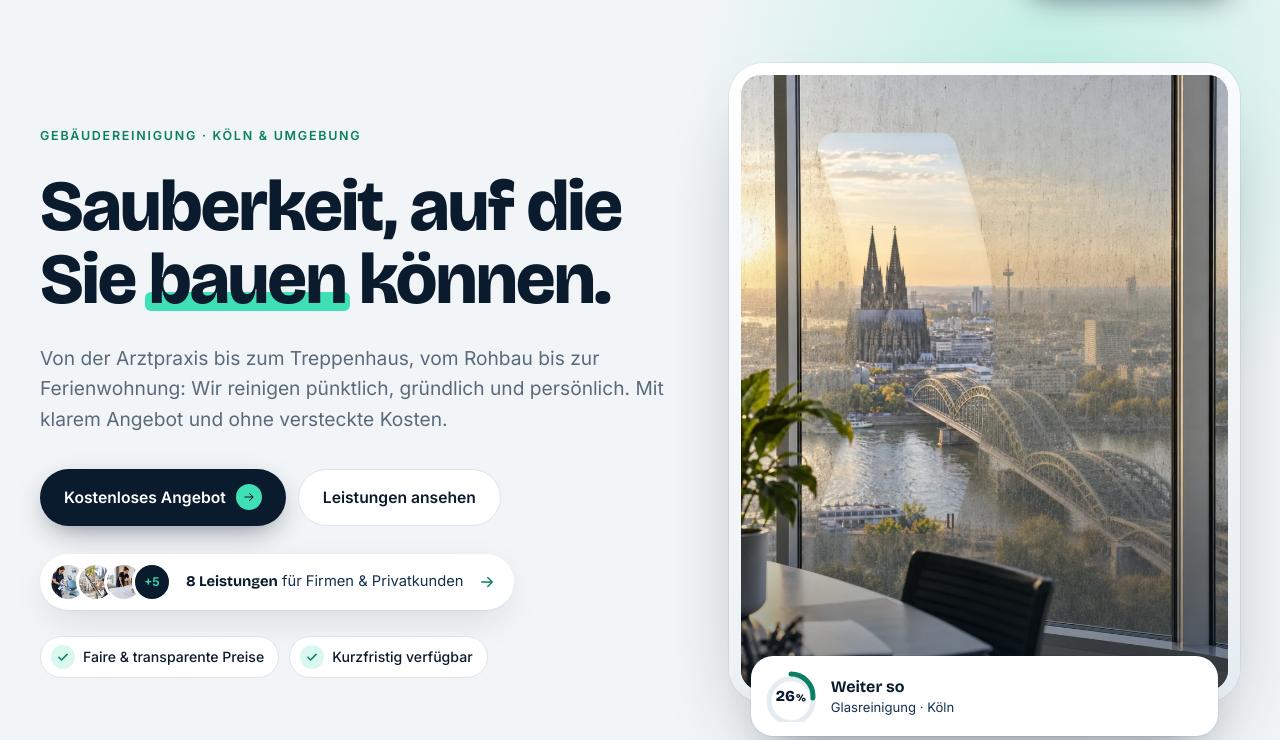
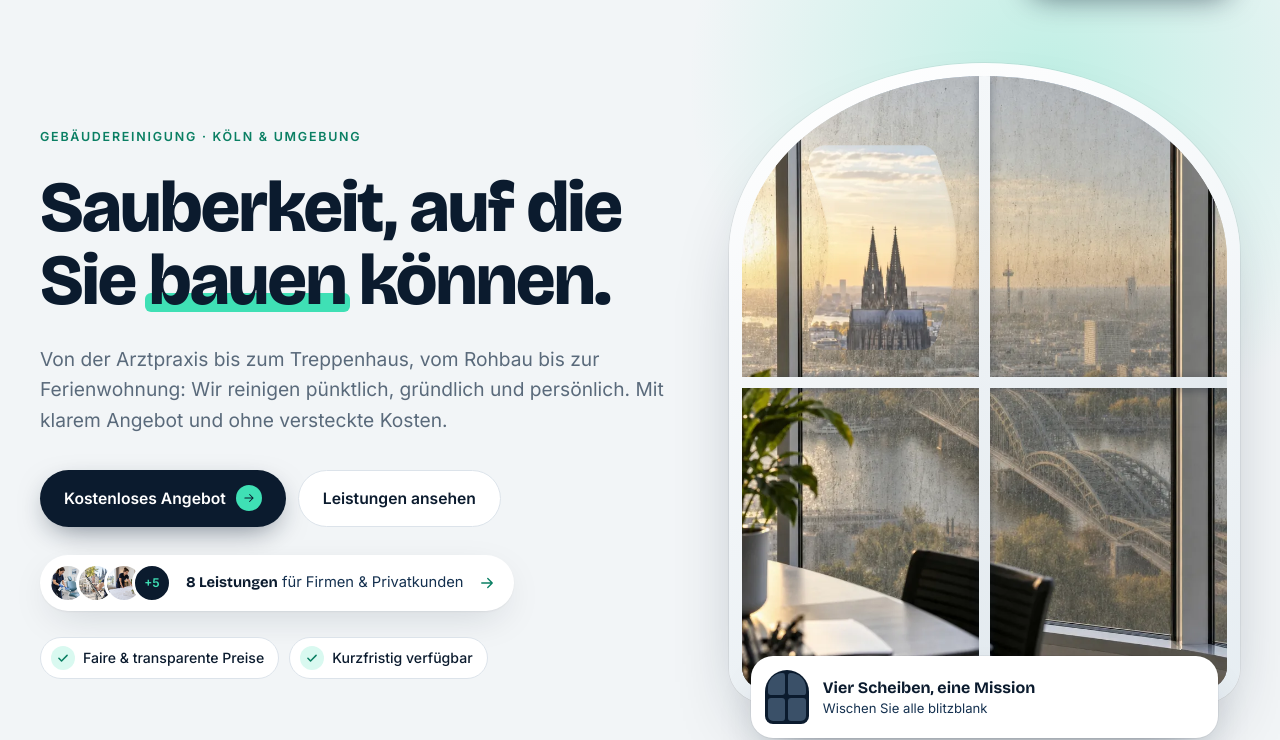
Before and after one commit to Naktz-ai/blaum-dienstleistungen, a plain HTML site: page index.html in a window 1280 px wide. Shown: the part 77-817 px from the top of the page. Drawn offline with nearby package versions, Linux system fonts and the light colour scheme.

Commit message:
Hero game: arched four-pane window, cleaned pane by pane against the clock
Co-Authored-By: Claude Fable 5.2 <noreply@anthropic.com>

```diff
--- a/assets/site.js
+++ b/assets/site.js
@@ -91,59 +91,65 @@ const $ = id => document.getElementById(id);
 })();
 
 
-/* home: wipe the dirty window clean with a squeegee */
+
+/* home: clean the four panes of the window with a squeegee, against the clock */
 (()=>{
   const win=document.getElementById('wipe'), cv=document.getElementById('grime'); if(!win||!cv) return;
-  const ctx=cv.getContext('2d',{willReadFrequently:true});
-  const sq=document.getElementById('squeegee'), txt=document.getElementById('wipeTxt'), ring=document.getElementById('wipeRing'), pct=document.getElementById('wipePct'), panel=document.getElementById('wipePanel'),
-        reset=document.getElementById('wipeReset'), badge=document.getElementById('wipeBadge');
+  const ctx=cv.getContext('2d',{willReadFrequently:true}), el=id=>document.getElementById(id);
+  const sq=el('squeegee'), txt=el('wipeTxt'), sub=el('wipeSub'), panel=el('wipePanel'), reset=el('wipeReset'), badge=el('wipeBadge'),
+        panes=[...el('panes').children], mini=[...el('wipeMini').children];
   const reduce=matchMedia('(prefers-reduced-motion: reduce)').matches;
   const img=new Image(); img.src='assets/window-dirty.webp';
-  let W=0,H=0,dpr=1,last=null,done=false,demo=false,checkT=0,replay=false;
+  let W=0,H=0,dpr=1,last=null,done=false,demo=false,checkT=0,replay=false,ok=[0,0,0,0],t0=0;
 
   function paint(){
     if(!cv.offsetWidth) return;
     dpr=Math.min(devicePixelRatio||1,2); W=cv.offsetWidth; H=cv.offsetHeight;
     cv.width=Math.round(W*dpr); cv.height=Math.round(H*dpr); ctx.setTransform(dpr,0,0,dpr,0,0);
     ctx.globalCompositeOperation='source-over';
-    // same framing as the clean photo (object-fit:cover, 50% 35%)
     const s=Math.max(W/img.naturalWidth,H/img.naturalHeight), w=img.naturalWidth*s, h=img.naturalHeight*s;
     ctx.drawImage(img,(W-w)*.5,(H-h)*.35,w,h);
-    done=false; win.classList.remove('clean'); panel.classList.remove('done'); badge.classList.remove('show'); setProgress(0);
+    done=false; ok=[0,0,0,0]; t0=0; last=null;
+    win.classList.remove('clean'); panel.classList.remove('done'); badge.classList.remove('show');
+    panes.forEach(e=>e.classList.remove('ok')); mini.forEach(e=>e.classList.remove('ok'));
+    txt.textContent=replay?'Auf die Plätze …':'Vier Scheiben, eine Mission';
+    sub.textContent=replay?'Die Zeit läuft ab dem ersten Wisch':'Wischen Sie alle blitzblank';
   }
-  function setProgress(p){
-    const v=Math.min(1,p/0.7); ring.style.strokeDashoffset=138.2*(1-v); pct.textContent=Math.min(99,Math.round(v*100));
-    if(!done) txt.textContent=p<.02?(replay?'Los geht’s':'Wischen Sie die Scheibe sauber'):(v<.5?'Weiter so':'Fast geschafft');
-  }
-  const blade=()=>Math.max(70,W*.26);
+  const blade=()=>Math.max(60,W*.24);
   function stamp(x,y){
-    const bw=blade(), bh=Math.max(16,bw*.16);
+    const bw=blade(), bh=Math.max(16,bw*.18);
     ctx.globalCompositeOperation='destination-out';
     ctx.fillStyle='rgba(0,0,0,.35)'; ctx.beginPath(); ctx.roundRect(x-bw/2-6,y-bh/2-6,bw+12,bh+12,bh); ctx.fill();
     ctx.fillStyle='#000'; ctx.beginPath(); ctx.roundRect(x-bw/2,y-bh/2,bw,bh,bh/2); ctx.fill();
   }
   function wipeTo(p){
     if(done) return;
+    if(!t0&&!demo) t0=performance.now();
     if(last){const dx=p.x-last.x, dy=p.y-last.y, n=Math.max(1,Math.ceil(Math.hypot(dx,dy)/6)); for(let i=1;i<=n;i++) stamp(last.x+dx*i/n,last.y+dy*i/n)}
     else stamp(p.x,p.y);
     last=p;
-    if(!checkT) checkT=setTimeout(check,180);
+    if(!checkT) checkT=setTimeout(check,160);
   }
   function check(){
-    checkT=0; if(done) return;
-    const d=ctx.getImageData(0,0,cv.width,cv.height).data; let clear=0,n=0;
-    for(let i=3;i<d.length;i+=4*23){n++; if(d[i]<90) clear++}
-    const p=clear/n; setProgress(p);
-    if(p>=.7) finish();
+    checkT=0; if(done||demo) return;
+    const cw=cv.width, ch=cv.height, d=ctx.getImageData(0,0,cw,ch).data, clr=[0,0,0,0], tot=[0,0,0,0];
+    for(let y=0;y<ch;y+=6) for(let x=0;x<cw;x+=6){const q=(y>ch/2?2:0)+(x>cw/2?1:0); tot[q]++; if(d[(y*cw+x)*4+3]<90) clr[q]++}
+    for(let q=0;q<4;q++) if(!ok[q]&&clr[q]/tot[q]>=.6){
+      ok[q]=1; ctx.globalCompositeOperation='destination-out'; ctx.fillStyle='#000'; ctx.fillRect(q%2?W/2:0,q>1?H/2:0,W/2,H/2);
+      panes[q].classList.add('ok'); mini[q].classList.add('ok');
+    }
+    const n=ok[0]+ok[1]+ok[2]+ok[3];
+    if(n===4) return finish();
+    if(n){ txt.textContent=n+' von 4 Scheiben sauber'; sub.textContent=n===3?'Nur noch eine!':'Weiter so'; }
   }
   function finish(){
-    done=true; last=null; win.classList.add('clean'); win.classList.remove('wiping');
-    ring.style.strokeDashoffset=0; pct.textContent=100; panel.classList.add('done'); txt.textContent='Streifenfrei!';
-    setTimeout(()=>badge.classList.add('show'),350);
+    done=true; last=null; win.classList.add('clean'); win.classList.remove('wiping'); panel.classList.add('done');
+    const sec=((performance.now()-t0)/1000).toFixed(1).replace('.',',');
+    txt.textContent='Streifenfrei in '+sec+' s!';
+    setTimeout(()=>badge.classList.add('show'),900);
   }
   const pos=e=>{const r=cv.getBoundingClientRect(), k=W/r.width; return {x:(e.clientX-r.left)*k,y:(e.clientY-r.top)*k}};
   const moveSq=p=>{sq.style.left=p.x+'px'; sq.style.top=p.y+'px'};
-  cv.addEventListener('pointerenter',e=>{if(e.pointerType==='mouse') win.classList.add('hover')});
   cv.addEventListener('pointerleave',()=>{win.classList.remove('hover','wiping'); last=null});
   cv.addEventListener('pointerdown',e=>{if(demo) return; try{cv.setPointerCapture(e.pointerId)}catch(_){} win.classList.add('wiping'); last=null; const p=pos(e); moveSq(p); wipeTo(p)});
   cv.addEventListener('pointermove',e=>{if(demo) return; const p=pos(e); moveSq(p); if(e.buttons||e.pointerType==='mouse'){win.classList.add('hover'); wipeTo(p)}});
@@ -152,17 +158,17 @@ const $ = id => document.getElementById(id);
   reset.addEventListener('click',()=>{replay=true; paint()});
   let rt; new ResizeObserver(()=>{clearTimeout(rt); rt=setTimeout(()=>{if(!done&&W&&Math.abs(cv.offsetWidth-W)>2) paint()},150)}).observe(cv);
 
-  /* short demo: the squeegee pulls one stroke down the glass */
+  /* first view only: the squeegee pulls one short stroke in the top-left pane */
   function runDemo(delay){
     if(reduce) return;
     setTimeout(()=>{
-      if(done||win.classList.contains('wiping')) return;
+      if(done||t0||win.classList.contains('wiping')) return;
       demo=true; win.classList.add('demo','wiping'); last=null;
-      const s0=performance.now(), dur=1500, ease=t=>t<.5?2*t*t:1-Math.pow(-2*t+2,2)/2;
+      const s0=performance.now(), dur=1300, ease=t=>t<.5?2*t*t:1-Math.pow(-2*t+2,2)/2;
       (function f(now){
-        const k=Math.min(1,(now-s0)/dur), e=ease(k), p={x:W*(.3+.08*Math.sin(e*Math.PI)), y:H*(.12+.6*e)};
+        const k=Math.min(1,(now-s0)/dur), e=ease(k), p={x:W*(.27+.04*Math.sin(e*Math.PI)), y:H*(.14+.28*e)};
         moveSq(p); wipeTo(p);
-        if(k<1) requestAnimationFrame(f); else {demo=false; last=null; win.classList.remove('demo','wiping'); check()}
+        if(k<1) requestAnimationFrame(f); else {demo=false; last=null; win.classList.remove('demo','wiping')}
       })(s0);
     },delay);
   }
--- a/assets/style.css
+++ b/assets/style.css
@@ -76,7 +76,6 @@ header.scrolled{background:rgba(242,245,247,.82);backdrop-filter:blur(14px) satu
 .window-inner .scene{position:absolute;inset:0;width:100%;height:100%;object-fit:cover;object-position:50% 35%;user-select:none;-webkit-user-drag:none;pointer-events:none}
 .wipe{animation:heroIn 1.4s cubic-bezier(.2,.7,.2,1) both}
 @keyframes heroIn{from{transform:scale(1.06);opacity:0}to{transform:scale(1);opacity:1}}
-.window-inner::after{content:"";position:absolute;inset:auto 0 0;height:38%;background:linear-gradient(transparent,rgba(11,27,46,.5));pointer-events:none;z-index:2}
 .grime{position:absolute;inset:0;width:100%;height:100%;z-index:1;touch-action:none;cursor:none;transition:opacity .9s ease}
 .wipe.clean .grime{opacity:0;pointer-events:none}
 .squeegee{position:absolute;left:0;top:0;z-index:3;width:120px;height:90px;margin:-11px 0 0 -60px;pointer-events:none;opacity:0;transition:opacity .2s;filter:drop-shadow(0 8px 14px rgba(11,27,46,.4))}
@@ -88,17 +87,24 @@ header.scrolled{background:rgba(242,245,247,.82);backdrop-filter:blur(14px) satu
 .sparkle-badge.show{opacity:1;transform:rotate(-4deg)}
 .window-inner{box-shadow:inset 0 0 0 1px rgba(11,27,46,.08)}
 .wipe-panel{position:relative;z-index:6;margin:-46px 22px 0;display:flex;align-items:center;gap:14px;background:var(--surface,#fff);border-radius:22px;padding:14px 14px 14px 14px;box-shadow:0 24px 50px -22px rgba(11,27,46,.45),0 0 0 1px rgba(11,27,46,.05);animation:riseIn .8s .8s cubic-bezier(.2,.7,.2,1) both}
-.wipe-ring{position:relative;flex:none;width:52px;height:52px;display:grid;place-items:center;color:var(--ink)}
-.wipe-ring svg:first-child{position:absolute;inset:0;transform:rotate(-90deg)}
-.wipe-ring circle{fill:none;stroke-width:5}
-.wipe-ring .track{stroke:#e5ecf1}
-.wipe-ring .bar{stroke:var(--mint-d);stroke-linecap:round;stroke-dasharray:138.2;stroke-dashoffset:138.2;transition:stroke-dashoffset .35s ease}
-#wipePct{font-family:var(--display);font-weight:800;font-size:.95rem}
-#wipePct::after{content:"%";font-size:.62rem;margin-left:1px}
-.wipe-ring .tick{position:absolute;opacity:0;transform:scale(.4);transition:.4s cubic-bezier(.3,1.6,.5,1)}
-.wipe-panel.done .wipe-ring{background:var(--mint);border-radius:50%}
-.wipe-panel.done .wipe-ring .tick{opacity:1;transform:none}
-.wipe-panel.done #wipePct,.wipe-panel.done .wipe-ring svg:first-child{opacity:0}
+.window{border-radius:50% 50% 34px 34px/30% 30% 34px 34px;padding:13px}
+.window-inner.wipe{border-radius:50% 50% 22px 22px/30% 30% 22px 22px}
+.window-inner::after{content:"";position:absolute;inset:0;z-index:2;pointer-events:none;background:linear-gradient(#f4f7f9,#e3eaef) 50% 0/11px 100% no-repeat,linear-gradient(90deg,#f4f7f9,#e3eaef) 0 50%/100% 11px no-repeat;filter:drop-shadow(0 2px 5px rgba(11,27,46,.35))}
+.panes{position:absolute;inset:0;z-index:2;display:grid;grid-template-columns:1fr 1fr;grid-template-rows:1fr 1fr;pointer-events:none}
+.panes i{position:relative;display:grid;place-items:center}
+.panes i::before{content:"";position:absolute;inset:0;background:#fff;opacity:0}
+.panes i::after{content:"\2726";width:54px;height:54px;border-radius:50%;background:var(--mint);color:var(--ink);font-size:1.5rem;display:grid;place-items:center;opacity:0;box-shadow:0 10px 24px -8px rgba(11,27,46,.5)}
+.panes i.ok::before{animation:paneFlash .7s ease-out}
+.panes i.ok::after{animation:paneOk 1.5s cubic-bezier(.3,1.5,.5,1) both}
+@keyframes paneFlash{0%{opacity:.55}100%{opacity:0}}
+@keyframes paneOk{0%{opacity:0;transform:scale(.3) rotate(-40deg)}25%{opacity:1;transform:scale(1.1)}70%{opacity:1;transform:scale(1)}100%{opacity:0;transform:scale(.9)}}
+.sparkle-badge{top:50%;left:50%;right:auto;white-space:nowrap;transform:translate(-50%,-50%) scale(.5) rotate(-12deg)}
+.sparkle-badge.show{transform:translate(-50%,-50%) rotate(-4deg);box-shadow:0 14px 30px -10px rgba(11,27,46,.55)}
+.wipe-mini{flex:none;width:44px;height:54px;display:grid;grid-template-columns:1fr 1fr;grid-template-rows:1fr 1fr;gap:3px;padding:3px;background:var(--ink);border-radius:22px 22px 8px 8px}
+.wipe-mini i{background:#3a5068;transition:background .4s}
+.wipe-mini i:nth-child(1){border-radius:18px 3px 3px 3px}.wipe-mini i:nth-child(2){border-radius:3px 18px 3px 3px}.wipe-mini i:nth-child(3){border-radius:3px 3px 3px 5px}.wipe-mini i:nth-child(4){border-radius:3px 3px 5px 3px}
+.wipe-mini i.ok{background:var(--mint);animation:miniPop .5s cubic-bezier(.3,1.8,.5,1)}
+@keyframes miniPop{50%{transform:scale(1.25)}}
 .wipe-copy{flex:1;min-width:0;display:flex;flex-direction:column;gap:2px;line-height:1.25}
 .wipe-copy b{font-family:var(--display);font-size:1rem;color:var(--ink)}
 .wipe-sub{font-size:.82rem;color:var(--ink-2)}
@@ -110,7 +116,7 @@ header.scrolled{background:rgba(242,245,247,.82);backdrop-filter:blur(14px) satu
 .wipe-panel.done .wipe-reset{opacity:1;transform:none;pointer-events:auto}
 .wipe-reset:hover svg{transform:rotate(-60deg)}
 .wipe-reset svg{transition:transform .3s}
-@media (max-width:560px){.wipe-panel{margin:-40px 12px 0;padding:12px;gap:12px}.wipe-copy b{font-size:.95rem}.sparkle-badge{top:22px;right:22px}}
+@media (max-width:560px){.wipe-panel{margin:-40px 12px 0;padding:12px;gap:12px}.wipe-copy b{font-size:.95rem}.panes i::after{width:46px;height:46px;font-size:1.25rem}}
 .win-bar{position:absolute;left:30px;right:30px;bottom:28px;z-index:4;display:flex;align-items:center;gap:10px;background:rgba(255,255,255,.82);backdrop-filter:blur(12px);-webkit-backdrop-filter:blur(12px);border-radius:16px;padding:12px 16px;font-size:.88rem;color:var(--ink-2);animation:riseIn .8s .9s cubic-bezier(.2,.7,.2,1) both;transition:background .25s}
 .win-bar>span:first-child{margin-right:auto}
 .win-bar b{font-family:var(--display);color:var(--ink)}
--- a/index.html
+++ b/index.html
@@ -11,7 +11,7 @@
 <link rel="preconnect" href="https://fonts.googleapis.com">
 <link rel="preconnect" href="https://fonts.gstatic.com" crossorigin>
 <link href="https://fonts.googleapis.com/css2?family=Bricolage+Grotesque:opsz,wght@12..96,500;12..96,700;12..96,800&family=Inter:wght@400;500;600&display=swap" rel="stylesheet">
-<link rel="stylesheet" href="assets/style.css?v=17">
+<link rel="stylesheet" href="assets/style.css?v=18">
 </head>
 <body>
 
@@ -97,18 +97,15 @@
           <img class="scene" src="assets/window-clean.webp" alt="Streifenfrei gereinigte Fensterfront mit klarem Blick auf Kölner Dom, Hohenzollernbrücke und Rhein" width="880" height="1184" fetchpriority="high">
           <canvas class="grime" id="grime" aria-hidden="true"></canvas>
           <div class="squeegee" id="squeegee" aria-hidden="true"><svg viewBox="0 0 120 90" width="120" height="90"><rect x="4" y="8" width="112" height="14" rx="7" fill="#0B1B2E"/><rect x="8" y="2" width="104" height="8" rx="4" fill="#3FE0B5"/><rect x="54" y="20" width="12" height="66" rx="6" fill="#0B1B2E"/><rect x="56" y="58" width="8" height="26" rx="4" fill="#3FE0B5" opacity=".9"/></svg></div>
+          <div class="panes" id="panes" aria-hidden="true"><i></i><i></i><i></i><i></i></div>
         </div>
         <div class="sparkle-badge" id="wipeBadge">Blitzblank <svg viewBox="0 0 24 24" width="16" height="16" aria-hidden="true" style="display:inline;vertical-align:-2px"><path d="M12 2l2.4 7.6L22 12l-7.6 2.4L12 22l-2.4-7.6L2 12l7.6-2.4z" fill="currentColor"/></svg></div>
       </div>
       <div class="wipe-panel" id="wipePanel" role="status">
-        <div class="wipe-ring" aria-hidden="true">
-          <svg viewBox="0 0 52 52" width="52" height="52"><circle cx="26" cy="26" r="22" class="track"/><circle cx="26" cy="26" r="22" class="bar" id="wipeRing"/></svg>
-          <span id="wipePct">0</span>
-          <svg class="tick" viewBox="0 0 24 24" width="22" height="22"><path d="M5 12.5l4.5 4.5L19 7.5" fill="none" stroke="currentColor" stroke-width="2.6" stroke-linecap="round" stroke-linejoin="round"/></svg>
-        </div>
+        <div class="wipe-mini" id="wipeMini" aria-hidden="true"><i></i><i></i><i></i><i></i></div>
         <div class="wipe-copy">
-          <b id="wipeTxt">Wischen Sie die Scheibe sauber</b>
-          <span class="wipe-sub">Glasreinigung · Köln</span>
+          <b id="wipeTxt">Vier Scheiben, eine Mission</b>
+          <span class="wipe-sub" id="wipeSub">Wischen Sie alle blitzblank</span>
           <a class="wipe-cta" href="glasreinigung/">Glasreinigung anfragen <svg viewBox="0 0 24 24" width="14" height="14" aria-hidden="true"><path d="M5 12h14M13 6l6 6-6 6" fill="none" stroke="currentColor" stroke-width="2.4" stroke-linecap="round" stroke-linejoin="round"/></svg></a>
         </div>
         <button class="wipe-reset" id="wipeReset" type="button" aria-label="Nochmal"><svg viewBox="0 0 24 24" width="20" height="20" aria-hidden="true"><path d="M4 12a8 8 0 1 0 2.4-5.7M4 4v5h5" fill="none" stroke="currentColor" stroke-width="2.4" stroke-linecap="round" stroke-linejoin="round"/></svg></button>
@@ -274,6 +271,6 @@
   <a href="kontakt/">Angebot anfragen</a>
 </div>
 
-<script src="assets/site.js?v=17"></script>
+<script src="assets/site.js?v=18"></script>
 </body>
 </html>
```
Also changed, not shown: _build/home-main.html (+4 -7 lines), airbnb-service/index.html (+2 -2 lines), baureinigung/index.html (+2 -2 lines), datenschutz/index.html (+2 -2 lines), glasreinigung/index.html (+2 -2 lines), grundreinigung/index.html (+2 -2 lines), hausmeisterservice/index.html (+2 -2 lines), impressum/index.html (+2 -2 lines), kontakt/index.html (+2 -2 lines), leistungen/index.html (+2 -2 lines), praxisreinigung/index.html (+2 -2 lines), treppenhausreinigung/index.html (+2 -2 lines), ueber-uns/index.html (+2 -2 lines), unterhaltsreinigung/index.html (+2 -2 lines), 1 other file.
